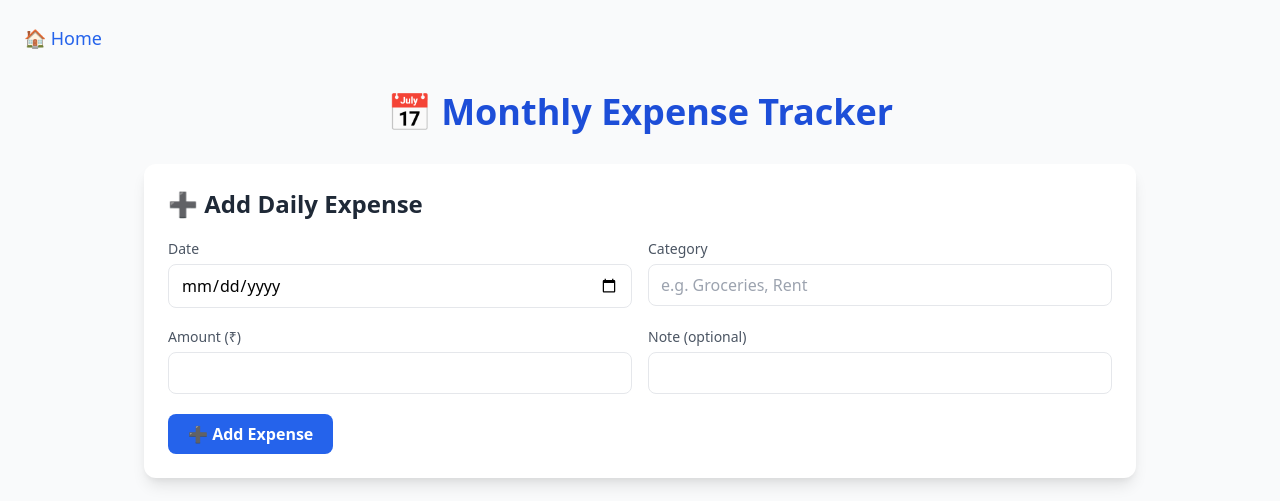
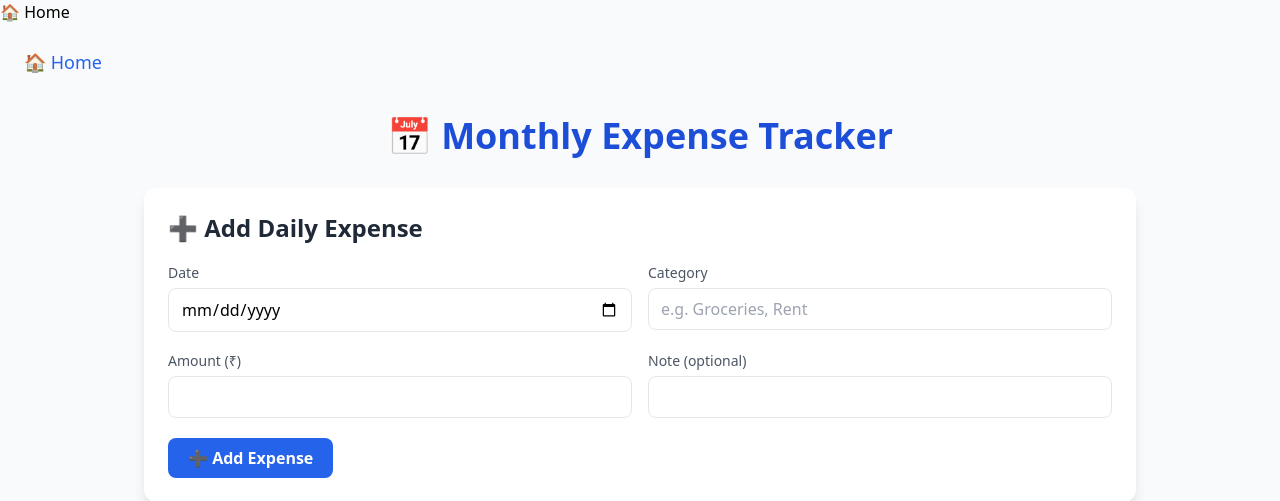
Before and after one commit to meeenakshii/budget_allocation, a Django app: page /monthly-expenses/ in a window 1280 px wide. Shown: the top 501 px of the page. Run offline with Django 5.2, Linux system fonts and the light colour scheme; data comes from the database, SQL or seed files in the repository.

Commit message:
commitzzzz

```diff
--- a/allocation/templates/allocation/monthly_expenses.html
+++ b/allocation/templates/allocation/monthly_expenses.html
@@ -2,6 +2,7 @@
 <!DOCTYPE html>
 <html lang="en">
 <head>
+    <a href="{% url 'homepage' %}" class="home-btn">🏠 Home</a>
     <meta charset="UTF-8">
     <title>Monthly Expense Tracker</title>
     <link href="https://cdn.jsdelivr.net/npm/tailwindcss@2.2.19/dist/tailwind.min.css" rel="stylesheet">
```
